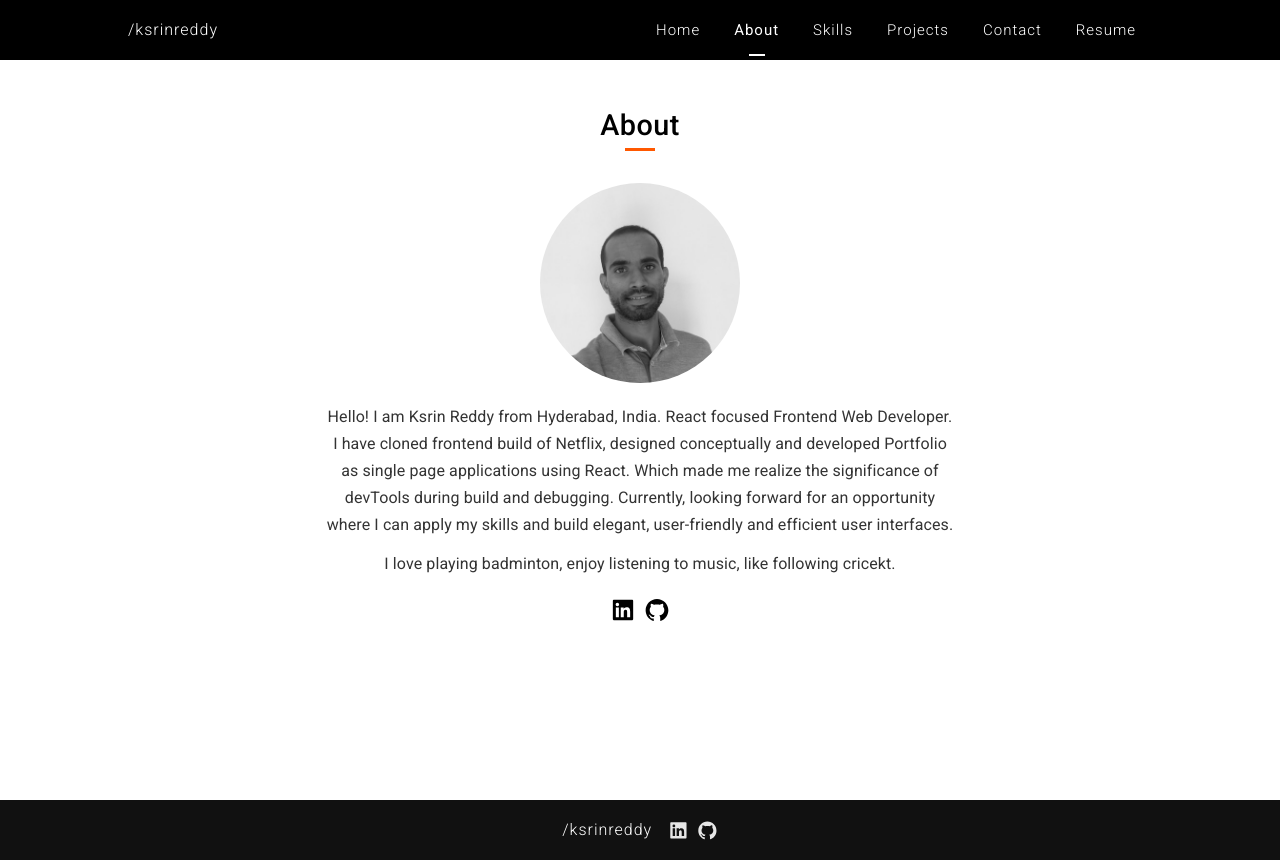
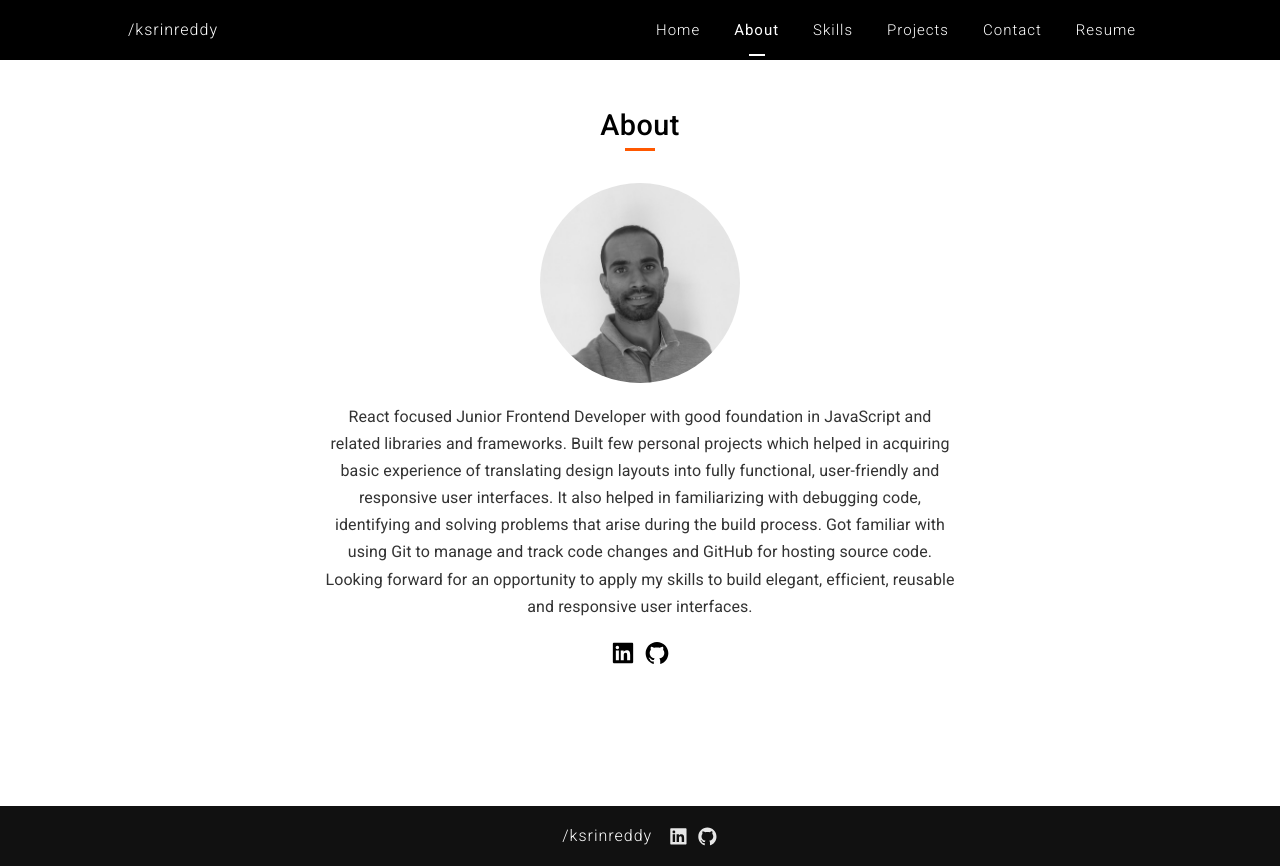
Before and after one commit to ksrinreddy/portfolio, a React (Create React App) app: page /about in a window 1280 px wide. Built offline with nearby package versions, Linux system fonts and the light colour scheme.

Commit message:
Update about

```diff
--- a/src/pages/About.js
+++ b/src/pages/About.js
@@ -12,18 +12,21 @@ const About = () => {
         {/* info */}
         <div className="about__info">
           <p>
-            Hello! I am Ksrin Reddy from Hyderabad, India. React focused
-            Frontend Web Developer. I have cloned frontend build of Netflix,
-            designed conceptually and developed Portfolio as single page
-            applications using React. Which made me realize the significance of
-            devTools during build and debugging. Currently, looking forward for
-            an opportunity where I can apply my skills and build elegant,
-            user-friendly and efficient user interfaces.
+            React focused Junior Frontend Developer with good foundation in
+            JavaScript and related libraries and frameworks. Built few personal
+            projects which helped in acquiring basic experience of translating
+            design layouts into fully functional, user-friendly and responsive
+            user interfaces. It also helped in familiarizing with debugging
+            code, identifying and solving problems that arise during the build
+            process. Got familiar with using Git to manage and track code
+            changes and GitHub for hosting source code. Looking forward for an
+            opportunity to apply my skills to build elegant, efficient, reusable
+            and responsive user interfaces.
           </p>
-          <p>
+          {/* <p>
             I love playing badminton, enjoy listening to music, like following
             cricekt.
-          </p>
+          </p> */}
         </div>
         {/* social links */}
         <div className="about__social-links">
```
